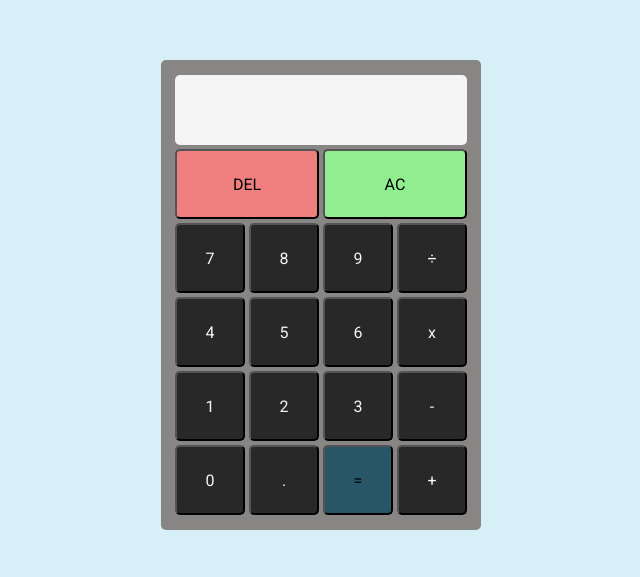
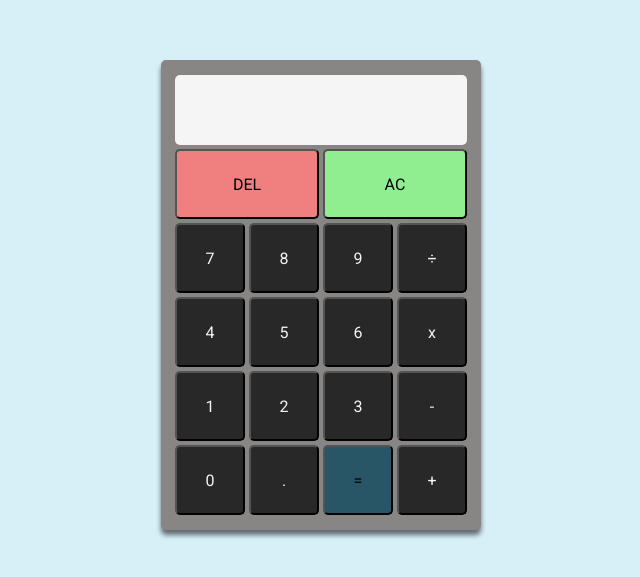
Before and after one commit to asiill/javascript-calculator, a plain HTML site: page index.html in a window 1280 px wide. Shown: the part 105-682 px from the top of the page, without its empty margins (319-959 px from the left). Drawn offline with Linux system fonts and the light colour scheme.

Commit message:
Add box shadow

```diff
--- a/style.css
+++ b/style.css
@@ -23,6 +23,7 @@ body {
     padding: 20px;
     border-radius: 5px;
     background-color: rgb(136, 133, 133);
+    box-shadow: 0 5px 5px rgba(0, 0, 0, 0.548);
 
     display: flex;
     justify-content: center;
```
